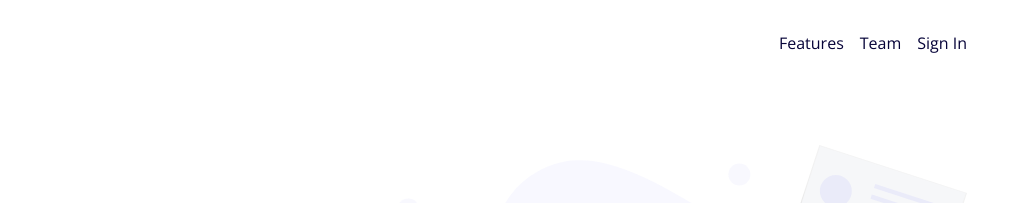
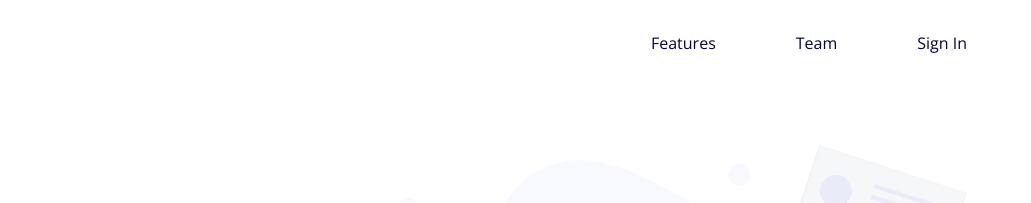
Before and after one commit to elenazaharia1/Fylo-landing-page-with-two-column-layout-master, a plain HTML site: page index.html in a window 1280 px wide. Shown: the top 203 px of the page, 249-1280 px from the left. Drawn offline with nearby package versions, Linux system fonts and the light colour scheme.

Commit message:
fix nav-bar gap

```diff
--- a/style.css
+++ b/style.css
@@ -299,4 +299,7 @@ span {
   .section1 {
     text-align: left;
   }
+  .nav-bar {
+    gap: 5rem;
+  }
 }
```
